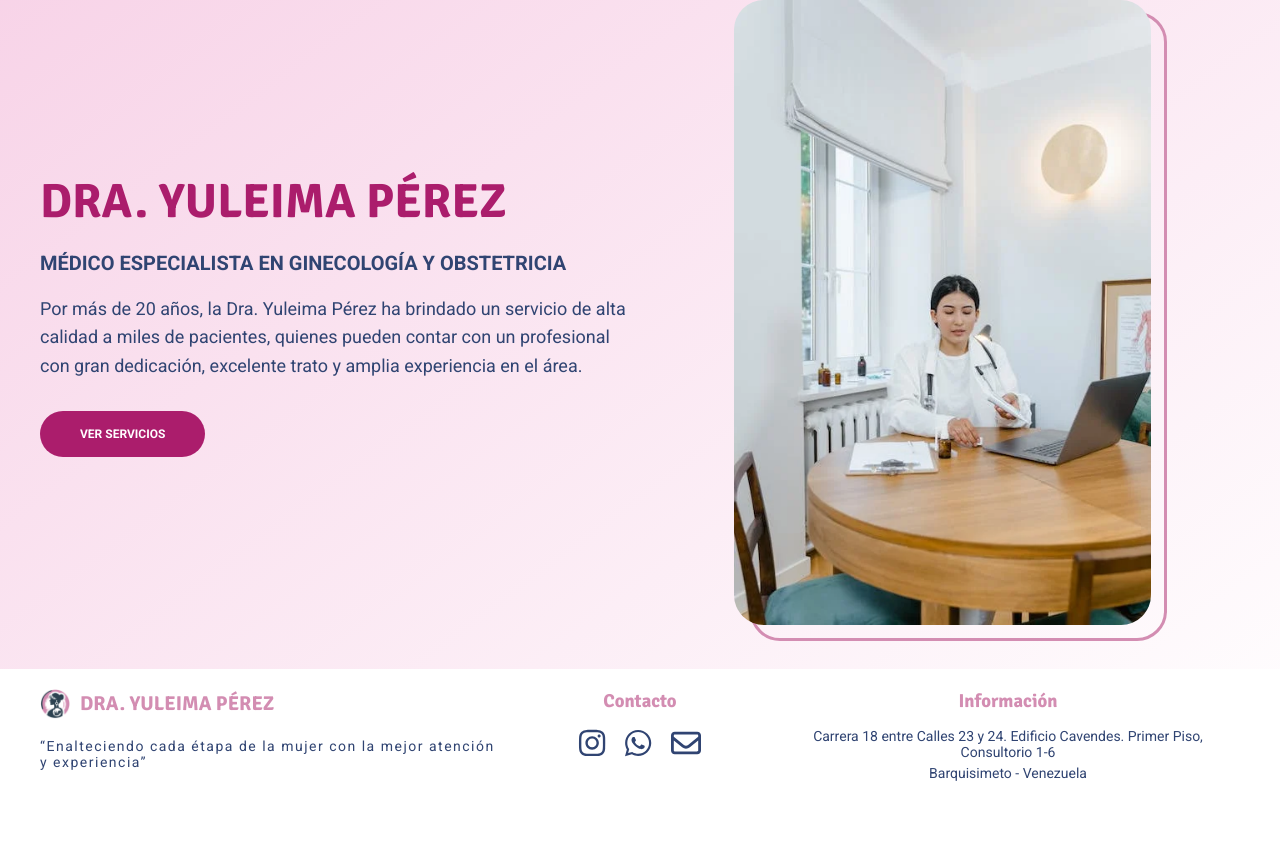
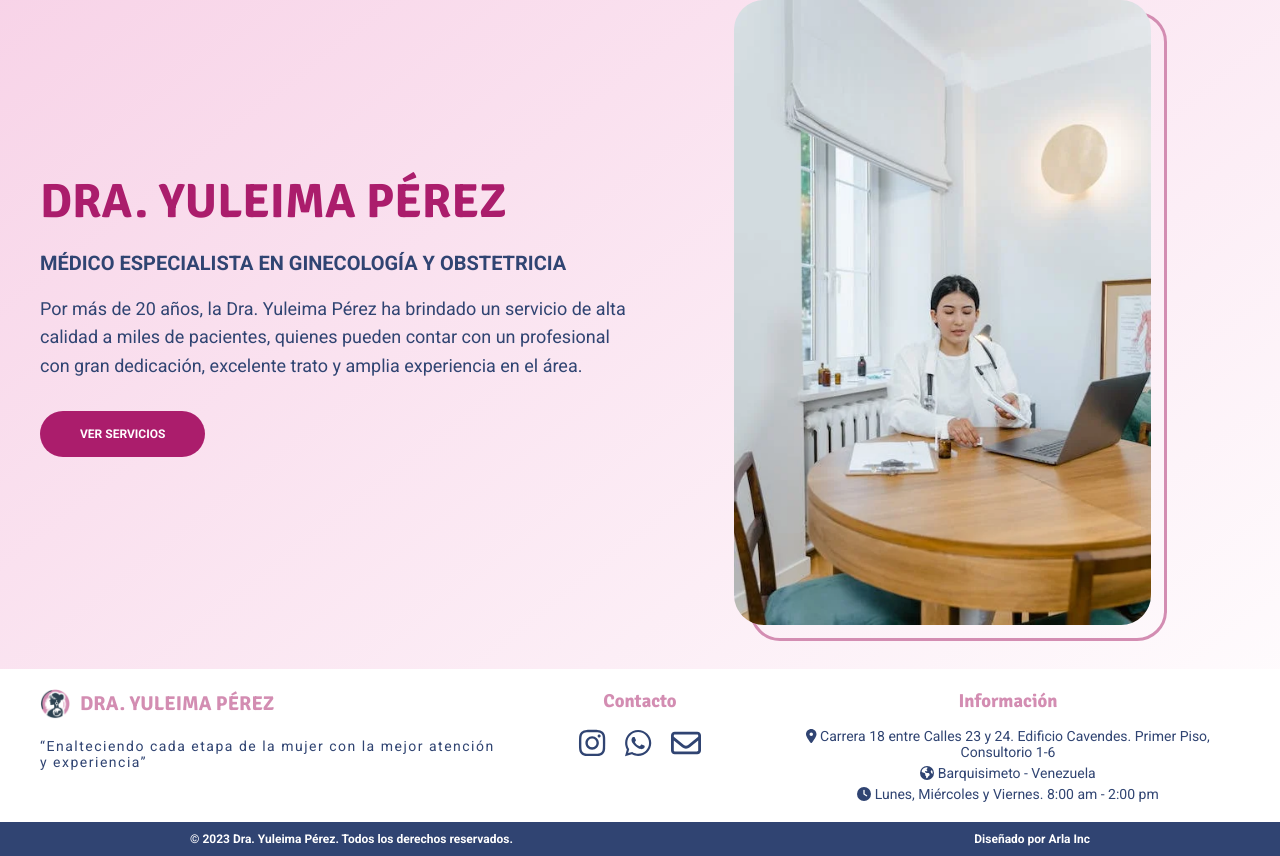
Before and after one commit to Pancratzia/drayuleimaperez, a React (Vite) app: page / in a window 1280 px wide. Shown: the part 150-1006 px from the top of the page. Before the commit the page ends 951 px from the top, so only its background shows below. Built offline with nearby package versions, Linux system fonts and the light colour scheme.

Commit message:
Info del footer terminada

```diff
--- a/src/components/Footer.jsx
+++ b/src/components/Footer.jsx
@@ -9,7 +9,7 @@ const Footer = () => {
           <Logo bloque="footer" />
           <br />
           <q className="footer__cita">
-            Enalteciendo cada étapa de la mujer con la mejor atención y
+            Enalteciendo cada etapa de la mujer con la mejor atención y
             experiencia
           </q>
         </div>
@@ -49,10 +49,28 @@ const Footer = () => {
         <div className="footer__info">
           <h3 className="footer__titulo--h3">Información</h3>
           <p className="footer__info--p">
-            Carrera 18 entre Calles 23 y 24. Edificio Cavendes. Primer Piso,
-            Consultorio 1-6
+            <i className="fa-solid fa-location-dot"></i> Carrera 18 entre Calles
+            23 y 24. Edificio Cavendes. Primer Piso, Consultorio 1-6
           </p>
-          <p className="footer__info--p">Barquisimeto - Venezuela</p>
+          <p className="footer__info--p">
+            <i className="fa-solid fa-earth-americas"></i> Barquisimeto -
+            Venezuela
+          </p>
+
+          <p className="footer__info--p">
+            <i className="fa-solid fa-clock"></i> Lunes, Miércoles y Viernes.
+            8:00 am - 2:00 pm
+          </p>
+        </div>
+      </div>
+
+      <div className="copyright">
+        <div className="copyright__grid">
+          <p className="copyright__p">
+            © {new Date().getFullYear()} Dra. Yuleima Pérez. Todos los derechos reservados.
+          </p>
+
+          <p className="copyright__p">Diseñado por Arla Inc</p>
         </div>
       </div>
     </footer>
--- a/src/css/app.css
+++ b/src/css/app.css
@@ -361,7 +361,6 @@ ul {
 .footer {
   margin-top: 2rem;
   background-color: #fff;
-  padding: 2rem 0;
 }
 .footer__grid {
   width: 95%;
@@ -370,6 +369,7 @@ ul {
   display: grid;
   gap: 2rem;
   grid-template-columns: repeat(1, 1fr);
+  padding: 2rem 0;
 }
 @media (min-width: 768px) {
   .footer__grid {
@@ -467,4 +467,38 @@ ul {
   margin-bottom: 0;
 }
 
+.copyright {
+  background-color: #304472;
+  padding: 1rem 0;
+  text-align: center;
+  font-size: 1.4rem;
+  color: #fff;
+}
+.copyright__grid {
+  width: 95%;
+  max-width: 120rem;
+  margin: 0 auto;
+}
+@media (min-width: 768px) {
+  .copyright__grid {
+    width: 85%;
+    max-width: 90rem;
+    margin: 0 auto;
+    display: flex;
+    justify-content: space-between;
+  }
+}
+.copyright__p {
+  font-size: 1.2rem;
+  font-weight: 700;
+}
+.copyright__p:first-of-type {
+  margin-bottom: 0.5rem;
+}
+@media (min-width: 768px) {
+  .copyright__p:first-of-type {
+    margin-bottom: 0;
+  }
+}
+
 /*# sourceMappingURL=app.css.map */
--- a/src/sass/components/_footer.scss
+++ b/src/sass/components/_footer.scss
@@ -1,17 +1,16 @@
 @use "../base/variables" as v;
 @use "../base/mixins" as m;
 
-.footer{
-
+.footer {
   margin-top: 2rem;
   background-color: v.$blanco;
+
+  &__grid {
+    @include m.container;
+    @include m.grid(1, 2rem);
     padding: 2rem 0;
 
-    &__grid{
-        @include m.container;
-        @include m.grid(1, 2rem);
-
-        @include m.tablet{
+    @include m.tablet {
       @include m.grid(3, 2rem);
       grid-template-columns: 2fr 1fr 2fr;
     }
@@ -19,53 +18,52 @@
 
   @include m.logo(3rem);
 
-    &__logo{
+  &__logo {
     display: inline-flex;
   }
 
-    &__logo-container{
+  &__logo-container {
     display: flex;
     flex-direction: column;
     align-items: center;
     transition: all 0.3s ease-in-out;
 
-        @include m.tablet{
+    @include m.tablet {
       align-items: flex-start;
     }
   }
 
-    &__titulo{
+  &__titulo {
     font-size: 2rem;
 
-        &--h3{
+    &--h3 {
       margin-bottom: 1.6rem;
       color: v.$rosado;
       text-align: center;
     }
   }
 
-    &__cita{
+  &__cita {
     display: block;
-        letter-spacing: .15rem;
+    letter-spacing: 0.15rem;
     color: v.$azul;
     font-size: 1.4rem;
 
-        &::before{
-            content: '“';
+    &::before {
+      content: "“";
     }
 
-        &::after{
-            content: '”';
+    &::after {
+      content: "”";
     }
   }
 
-    &__social{
+  &__social {
     display: flex;
     justify-content: center;
     gap: 2rem;
 
-
-        &--a{
+    &--a {
       font-size: 4rem;
       display: flex;
       gap: 0.5rem;
@@ -74,30 +72,57 @@
       justify-content: center;
       align-items: center;
 
-            @include m.tablet{
+      @include m.tablet {
         justify-content: flex-start;
         font-size: 3rem;
       }
 
-            &:hover{
+      &:hover {
         color: v.$magenta;
       }
     }
   }
 
-    &__info{
-
-        &--p{
+  &__info {
+    &--p {
       font-size: 1.4rem;
-            margin-bottom: .5rem;
+      margin-bottom: 0.5rem;
       text-align: center;
       color: v.$azul;
 
-            &:last-of-type{
+      &:last-of-type {
         margin-bottom: 0;
       }
     }
   }
+}
 
+.copyright {
+  background-color: v.$azul;
+  padding: 1rem 0;
+  text-align: center;
+  font-size: 1.4rem;
+  color: v.$blanco;
 
+  &__grid{
+    @include m.container;
+
+    @include m.tablet {
+        @include m.container-sm;
+        display: flex;
+        justify-content: space-between;
     }
+  }
+
+  &__p{
+    font-size: 1.2rem;
+    font-weight: 700;
+    &:first-of-type {
+        margin-bottom: 0.5rem;
+
+        @include m.tablet {
+            margin-bottom: 0;
+        }
+    }
+  }
+}
```
Also changed, not shown: 1 other file (tests, documents, lock files or other folders). Lines whose indentation alone changed are shown as unchanged.
